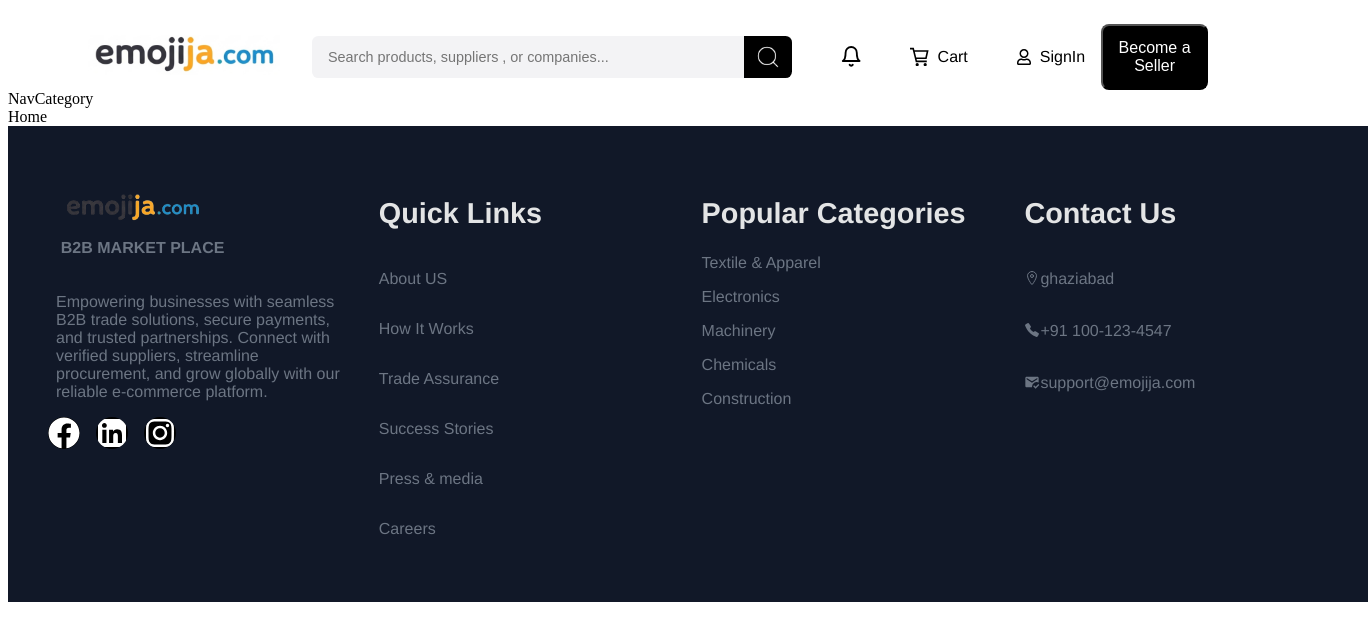
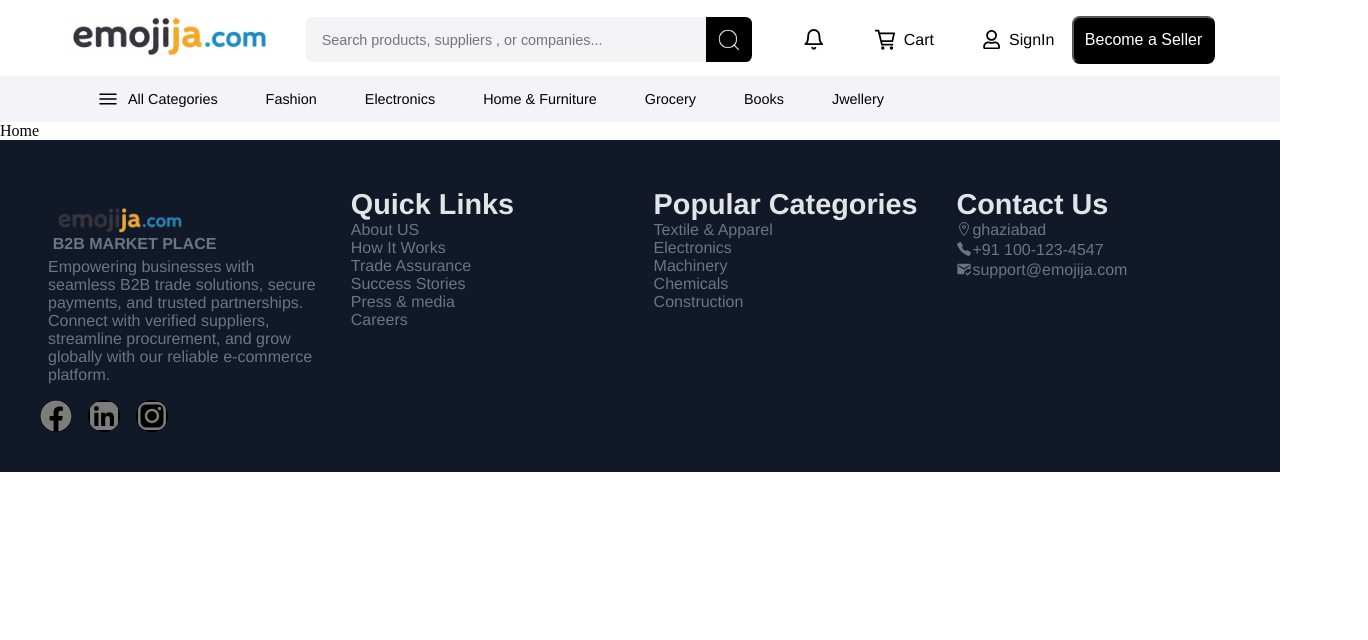
Before and after one commit to himanshu0gautam/e_commerce_frontend, a React (Vite) app in the folder ecommerce/: page / in a window 1280 px wide. Shown: the top 640 px of the page, 1368 px wide, since content can reach past the window. Built offline with nearby package versions, Linux system fonts and the light colour scheme.

Commit message:
add navcategory

```diff
--- a/ecommerce/src/Route/Route.jsx
+++ b/ecommerce/src/Route/Route.jsx
@@ -4,7 +4,7 @@ import Home from "../pages/Home.jsx";
 import Jewellery from "../pages/Jewellery.jsx";
 import Grocery from '../pages/Grocery.jsx'
 import Electronics from "../pages/Electronics.jsx";
-import Cloths from "../pages/Cloths.jsx";
+import Cloths from "../pages/Fashion.jsx";
 import HomeAndFurniture from "../pages/HomeAndFurniture.jsx";
 import Layout from "../Layout.jsx";
 
--- a/ecommerce/src/components/Footer/Footer.module.css
+++ b/ecommerce/src/components/Footer/Footer.module.css
@@ -86,7 +86,7 @@ width: 10vw;
 
 .linkIcons .icons{
     border: none;
-    color: white;
+    color: rgb(125, 125, 125);
     scale: 2;
     background-color: black;
     border-radius: 50%;
--- a/ecommerce/src/components/NavCategory/NavCategory.jsx
+++ b/ecommerce/src/components/NavCategory/NavCategory.jsx
@@ -1,8 +1,19 @@
 import React from 'react'
+import style from './NavCategory.module.css'
 
+
+import { RxTextAlignJustify } from "react-icons/rx";
 const NavCategory = () => {
   return (
-    <div>NavCategory</div>
+    <div className={style.container}>
+        <div className={style.allCat}><RxTextAlignJustify  className={style.alignIcon}/>All Categories</div>
+        <div className={style.cat}>Fashion</div>
+        <div className={style.cat}>Electronics</div>
+        <div className={style.cat}>Home & Furniture</div>
+        <div className={style.cat}>Grocery</div>
+        <div className={style.cat}>Books</div>
+        <div className={style.cat}>Jwellery</div>
+    </div>
   )
 }
 
--- /dev/null
+++ b/ecommerce/src/components/NavCategory/NavCategory.module.css
@@ -0,0 +1,45 @@
+.container{
+    display: flex;
+    align-items: center;
+    background-color:  rgb(243, 243, 248);
+    padding-top: .7rem;
+    padding-bottom: .7rem;
+    padding-right: 4rem;
+    padding-left: 6rem;
+    margin-top: .75rem;
+    font-family:  Helvetica , Arial, sans-serif;
+    gap: 3rem;
+    font-size: .9rem;
+
+}
+.allCat{
+    display: flex;
+    align-items: center;
+    gap: .5rem;
+}
+.alignIcon{
+    font-size: 1.5rem;
+    font-weight: 900;
+}
+.cat {
+  position: relative;
+  cursor: default;
+}
+
+.cat::after {
+  content: "";
+  position: absolute;
+  left: 0;
+  bottom: -2px; /* place underline below text */
+  width: 100%;
+  height: 2px;
+  background: linear-gradient(to left, #10b981, #14b8a6, #0ea5e9);
+  transform: scaleX(0);
+  transform-origin: right;
+  transition: transform 0.5s ease;
+}
+
+.cat:hover::after {
+  transform: scaleX(1);
+  transform-origin: left;
+}
--- a/ecommerce/src/components/Navbar/Navbar.module.css
+++ b/ecommerce/src/components/Navbar/Navbar.module.css
@@ -4,11 +4,10 @@
     align-items: center;
     justify-content: space-around;
     padding-right: 4rem;
-
+    padding-left: 4rem;
 }
 .logo{
-    width: 12rem;
-    padding-left: 5rem;
+    width: 13rem;
 }
 .searchContainer{
     display: flex;
@@ -17,7 +16,7 @@
 .searachBar{
    background-color: #fff;
    margin-left: 2rem;
-   padding: 0.8rem 1rem;
+   padding: .9rem 1rem;
    width: 25rem;
    background-color: rgb(243, 243, 245);
    border-top-left-radius: .4rem;
@@ -37,10 +36,10 @@
     border-bottom-left-radius: 0rem;
     border-top-right-radius: .4rem;
     border-bottom-right-radius:.4rem;
-    width: 2rem;              /* ✅ fixed width instead of padding */
-    height: 1.6rem;
+    width: 2.9rem;              /* ✅ fixed width instead of padding */
+    height: 2.8rem;
     object-fit: contain;
-    padding: .5rem;
+    padding: .6rem;
 }
 .UserConatiner{
     display: flex;
@@ -52,15 +51,15 @@
 .Bell{
     /* width: 2rem !important;
     height: 2rem !important; */
-    font-size: 1.4rem; /* This controls the icon size */
+    font-size: 1.6rem; /* This controls the icon size */
     padding-top: .2rem;
 }
 .UserIcon{
-    font-size: 1rem;
+    font-size: 1.2rem;
 
 }
 .cart{
-    font-size: 1.2rem;
+    font-size: 1.3rem;
 }
 .iconNames{
     display: flex;
--- a/ecommerce/src/index.css
+++ b/ecommerce/src/index.css
@@ -0,0 +1,9 @@
+*{
+    margin: 0;
+    padding: 0;
+    box-sizing: border-box;
+}
+html,body{
+    height: 100%;
+    width: 100%;
+}
```
Also changed, not shown: ecommerce/src/pages/Fashion.jsx (renamed from ecommerce/src/pages/Cloths.jsx).
